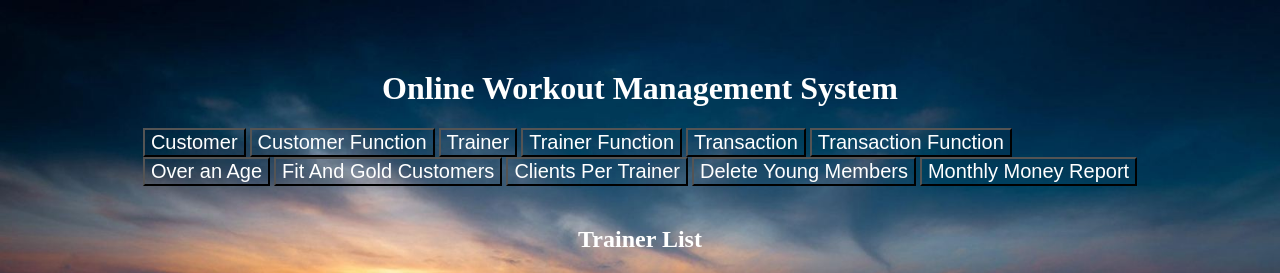
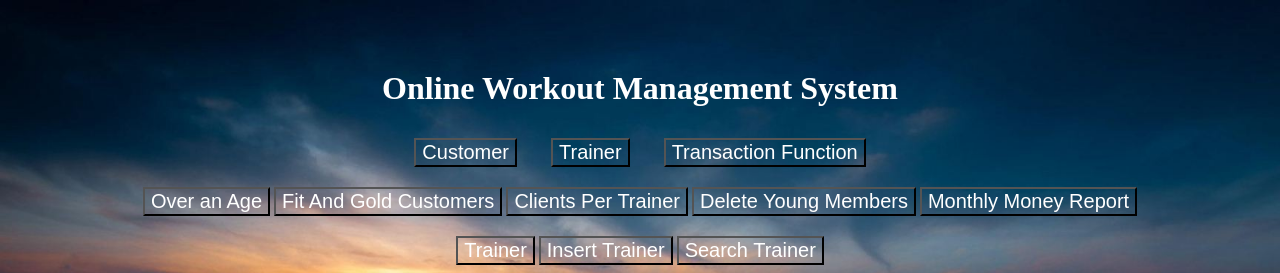
Before and after one commit to crazyBeliever-He/Online-Workout-Management-System, a Flask app: page /trainer in a window 1280 px wide. Shown: the top 273 px of the page. Run offline with Flask 3, Linux system fonts and the light colour scheme; data that the repository does not hold is empty; some libraries are stand-ins or nearby versions.

Commit message:
function finished, adjust format

```diff
--- a/app.py
+++ b/app.py
@@ -228,8 +228,8 @@ def deleteYoung():
 def moneyReport():
     trainer_money_report_data = monthly_money_bring_in_by_rainer()
     # 返回结果
-    return render_template('basic.html', func="trainer_money_report", trainer_money_report_data=trainer_money_report_data)
-
+    return render_template('basic.html', func="trainer_money_report",
+                           trainer_money_report_data=trainer_money_report_data)
 
 
 if __name__ == '__main__':
--- a/static/scripts/showOrHideFunc.js
+++ b/static/scripts/showOrHideFunc.js
@@ -1,7 +1,8 @@
 // 全局变量，用于保证仅有一个区域/功能可见
 function allInvisible() {
-    const areas = ['customerTable', 'insertCustomer', 'searchCustomer', 'trainerTable', 'insertTrainer',
-                            'searchTrainer', 'transactionTable', 'insertTransaction', 'searchTransaction',
+    const areas = ['Customer', 'customerTable', 'insertCustomer', 'searchCustomer',
+                            'Trainer', 'trainerTable', 'insertTrainer', 'searchTrainer',
+                            'Transaction', 'transactionTable', 'insertTransaction', 'searchTransaction',
                             'overAge', 'overAgeResult', 'fitGold', 'clientNumber', 'moneyReport'];
     areas.forEach(area => {
         const element = document.getElementById(area);
@@ -10,67 +11,111 @@ function allInvisible() {
         }
     });
 }
-
-// 设置customer table 是否可见
+// 设置customer是否可见
+function customerVisibility() {
+    allInvisible();
+    const customer = document.getElementById('Customer');
+    if (customer) {
+        customer.style.display = 'block';
+    }
+}
+// 设置customer table是否可见
 function customerTableVisibility() {
     allInvisible();
+    customerVisibility();
     const customerTable = document.getElementById('customerTable');
     if (customerTable) {
         customerTable.style.display = 'block';
     }
 }
-
-// 设置customer function 是否可见
-function customerFunctionVisibility() {
+// 设置insert customer是否可见
+function insertCustomerVisibility() {
     allInvisible();
+    customerVisibility();
     const insertCustomer = document.getElementById('insertCustomer');
     if (insertCustomer) {
         insertCustomer.style.display = 'block';
     }
+}
+// 设置search customer是否可见
+function searchCustomerVisibility() {
+    allInvisible();
+    customerVisibility();
     const searchCustomer = document.getElementById('searchCustomer');
     if (searchCustomer) {
         searchCustomer.style.display = 'block';
     }
 }
 
+// 设置trainer是否可见
+function trainerVisibility() {
+    allInvisible();
+    const trainer = document.getElementById('Trainer');
+    if (trainer) {
+        trainer.style.display = 'block';
+    }
+}
+
 // 设置trainer table 是否可见
 function trainerTableVisibility() {
     allInvisible();
+    trainerVisibility();
     const trainerTable = document.getElementById('trainerTable');
     if (trainerTable) {
         trainerTable.style.display = 'block';
     }
 }
-
-// 设置 trainer function 是否可见
-function trainerFunctionVisibility() {
+// 设置 insert trainer 是否可见
+function insertTrainerVisibility() {
     allInvisible();
+    trainerVisibility();
     const insertTrainer = document.getElementById('insertTrainer');
     if (insertTrainer) {
         insertTrainer.style.display = 'block';
     }
+}
+// 设置 search trainer 是否可见
+function searchTrainerVisibility() {
+    allInvisible();
+    trainerVisibility();
     const searchTrainer = document.getElementById('searchTrainer');
     if (searchTrainer) {
         searchTrainer.style.display = 'block';
     }
 }
 
+// 设置transaction是否可见
+function transactionVisibility() {
+    allInvisible();
+    const transaction = document.getElementById('Transaction');
+    if (transaction) {
+        transaction.style.display = 'block';
+    }
+}
+
 // 设置transaction table 是否可见
 function transactionTableVisibility() {
     allInvisible();
+    transactionVisibility();
     const transactionTable = document.getElementById('transactionTable');
     if (transactionTable) {
         transactionTable.style.display = 'block';
     }
 }
 
-// 设置 transaction function 是否可见
-function transactionFunctionVisibility() {
+// 设置 insert transaction是否可见
+function insertTransactionVisibility() {
     allInvisible();
+    transactionVisibility();
     const insertTransaction = document.getElementById('insertTransaction');
     if (insertTransaction) {
         insertTransaction.style.display = 'block';
     }
+}
+// 设置 search transaction 是否可见
+function searchTransactionVisibility() {
+    allInvisible();
+    transactionVisibility();
     const searchTransaction = document.getElementById('searchTransaction');
     if (searchTransaction) {
         searchTransaction.style.display = 'block';
--- a/static/styles/basicStyle.css
+++ b/static/styles/basicStyle.css
@@ -21,6 +21,9 @@ body::before {
     background-position: center;
     background-repeat: no-repeat;
 }
+.top-menu {
+    text-align: center;
+}
 .top-menu button {
     font-size: 20px;
     margin: 0 auto;
@@ -31,18 +34,21 @@ body::before {
     color: white; /* 设置文本颜色，以便可见，您可以根据需要调整 */
 }
 .top-menu button:hover {
-    color: #0090ff; /* 鼠标悬停时字体颜色变为红色 */
+    color: #9c3838; /* 鼠标悬停时字体颜色变为 */
     text-decoration: underline; /* 鼠标悬停时添加下划线 */
-    background-color: rgba(224, 224, 224, 0.87); /* 鼠标悬停时背景色变为浅灰色 */
+    background-color: rgba(248, 245, 245, 0); /* 鼠标悬停时背景色变为 */
+}
+#basic-menu button{
+    margin: 10px 15px 20px 15px; /* 上右下左 */
 }
 h1 {
-    margin-top: 70px; /* 调整标题与页面顶部的距离 */
+    margin-top: 70px; /* 元素上方与其上一个兄弟元素之间的空间 */
     text-align: center;
 }
 h2 {
-    margin-top: 40px; /* 调整标题与页面顶部的距离 */
+    margin-top: 40px; /* 元素上方与其上一个兄弟元素之间的空间 */
     text-align: center;
 }
 tr:hover {
-    background-color: #3fa4e8; /* 或者你喜欢的其他颜色 */
+    background-color: #71bdf1; /* 或者你喜欢的其他颜色 */
 }
--- a/static/styles/customerStyle.css
+++ b/static/styles/customerStyle.css
@@ -1,4 +1,19 @@
-/* insert */
+/* Customer */
+#Customer button {
+    font-size: 20px;
+    /* display: block; 将按钮元素设置为块级元素，使其独占一行 */
+    margin-top: 22px; /* 调整按钮与上一个区域的间隔 */
+    background-color: transparent; /* 设置透明背景 */
+    /*border: none;  去除边框 */
+    cursor: pointer;
+    color: white; /* 设置文本颜色，以便可见，您可以根据需要调整 */
+}
+#Customer button:hover {
+    color: #0c50b8; /* 鼠标悬停时字体颜色变为 */
+    text-decoration: underline; /* 鼠标悬停时添加下划线 */
+    background-color: rgba(248, 245, 245, 0); /* 鼠标悬停时背景色变为 */
+}
+/* insertCustomer */
 #insertCustomer h2 {
     text-align: center;
 }
@@ -33,8 +48,7 @@
     cursor: pointer;
     color: white; /* 设置文本颜色，以便可见，您可以根据需要调整 */
 }
-
-/* search */
+/* searchCustomer */
 #searchCustomer h2 {
     text-align: center;
 }
@@ -60,7 +74,6 @@
     cursor: pointer;
     color: white; /* 设置文本颜色，以便可见，您可以根据需要调整 */
 }
-
 /* 模态窗属性 */
 #editCustomerModal {
     position: fixed;
--- a/static/styles/trainerStyle.css
+++ b/static/styles/trainerStyle.css
@@ -1,4 +1,19 @@
-/* insert */
+/* trainer */
+#Trainer button {
+    font-size: 20px;
+    /* display: block; 将按钮元素设置为块级元素，使其独占一行 */
+    margin-top: 20px; /* 调整按钮与上一个区域的间隔 */
+    background-color: transparent; /* 设置透明背景 */
+    /*border: none;  去除边框 */
+    cursor: pointer;
+    color: white; /* 设置文本颜色，以便可见，您可以根据需要调整 */
+}
+#Trainer button:hover {
+    color: #0c50b8; /* 鼠标悬停时字体颜色变为 */
+    text-decoration: underline; /* 鼠标悬停时添加下划线 */
+    background-color: rgba(248, 245, 245, 0); /* 鼠标悬停时背景色变为 */
+}
+/* insert trainer */
 #insertTrainer h2 {
     text-align: center;
 }
@@ -26,7 +41,7 @@
     color: white; /* 设置文本颜色，以便可见，您可以根据需要调整 */
 }
 
-/* search */
+/* search trainer */
 #searchTrainer h2 {
     text-align: center;
 }
--- a/static/styles/transactionStyle.css
+++ b/static/styles/transactionStyle.css
@@ -1,4 +1,19 @@
-/* insert */
+/* transaction */
+#Transaction button {
+    font-size: 20px;
+    /* display: block; 将按钮元素设置为块级元素，使其独占一行 */
+    margin-top: 20px; /* 调整按钮与上一个区域的间隔 */
+    background-color: transparent; /* 设置透明背景 */
+    /*border: none;  去除边框 */
+    cursor: pointer;
+    color: white; /* 设置文本颜色，以便可见，您可以根据需要调整 */
+}
+#Transaction button:hover {
+    color: #0c50b8; /* 鼠标悬停时字体颜色变为 */
+    text-decoration: underline; /* 鼠标悬停时添加下划线 */
+    background-color: rgba(248, 245, 245, 0); /* 鼠标悬停时背景色变为 */
+}
+/* insert transaction */
 #insertTransaction h2 {
     text-align: center;
 }
@@ -26,7 +41,7 @@
     color: white; /* 设置文本颜色，以便可见，您可以根据需要调整 */
 }
 
-/* search */
+/* search transaction */
 #searchTransaction h2 {
     text-align: center;
 }
--- a/templates/button_meu.html
+++ b/templates/button_meu.html
@@ -1,17 +1,12 @@
-<div class="top-menu">
-    <form action="/customer" method="post" style="display: inline;">
-        <button type="submit" onclick="customerTableVisibility()">Customer</button>
-    </form>
-    <button onclick="customerFunctionVisibility()">Customer Function</button>
-    <form action="/trainer" method="post" style="display: inline;">
-        <button type="submit" onclick="trainerTableVisibility()">Trainer</button>
-    </form>
-    <button onclick="trainerFunctionVisibility()">Trainer Function</button>
-    <form action="/transaction" method="post" style="display: inline;">
-        <button type="submit" onclick="transactionTableVisibility()">Transaction</button>
-    </form>
-    <button onclick="transactionFunctionVisibility()">Transaction Function</button><br>
-
+<div class="top-menu" id="basic-menu">
+    <!-- 用户 -->
+    <button onclick="customerVisibility()">Customer</button>
+    <!-- 教练 -->
+    <button onclick="trainerVisibility()">Trainer</button>
+    <!-- 事务 -->
+    <button onclick="transactionVisibility()">Transaction Function</button>
+</div>
+<div class="top-menu" id="func-menu">
     <!-- over an age -->
     <button onclick="overAgeVisibility()">Over an Age</button>
     <!-- fit and gold customers -->
--- a/templates/customer.html
+++ b/templates/customer.html
@@ -1,3 +1,11 @@
+<!-- 用户 -->
+<div id="Customer" style="display: none;">
+    <form action="/customer" method="post" style="display: inline;">
+        <button type="submit" onclick="customerTableVisibility()">Customer</button>
+    </form>
+    <button onclick="insertCustomerVisibility()">Insert Customer</button>
+    <button onclick="searchCustomerVisibility()">Search Customer</button>
+</div>
 <!-- 注册用户 -->
 <div id="insertCustomer" style="display: none;">
     <h2>Insert Customer</h2>
--- a/templates/trainer.html
+++ b/templates/trainer.html
@@ -1,3 +1,11 @@
+<!-- 教练 -->
+<div id="Trainer" style="display: none;">
+    <form action="/trainer" method="post" style="display: inline;">
+        <button type="submit" onclick="trainerTableVisibility()">Trainer</button>
+    </form>
+    <button onclick="insertTrainerVisibility()">Insert Trainer</button>
+    <button onclick="searchTrainerVisibility()">Search Trainer</button>
+</div>
 <!-- 注册教练 -->
 <div id="insertTrainer" style="display: none;">
     <h2>Insert Trainer</h2>
--- a/templates/transaction.html
+++ b/templates/transaction.html
@@ -1,3 +1,12 @@
+<!-- 事务 -->
+<div id="Transaction" style="display: none;">
+    <form action="/transaction" method="post" style="display: inline;">
+        <button type="submit" onclick="transactionTableVisibility()">Transaction</button>
+    </form>
+    <button onclick="insertTransactionVisibility()">Insert Transaction</button>
+    <button onclick="searchTransactionVisibility()">Search Transaction</button>
+</div>
+
 <!-- 插入事务 -->
 <div id="insertTransaction" style="display: none;">
     <h2>Insert Transaction</h2>
```
